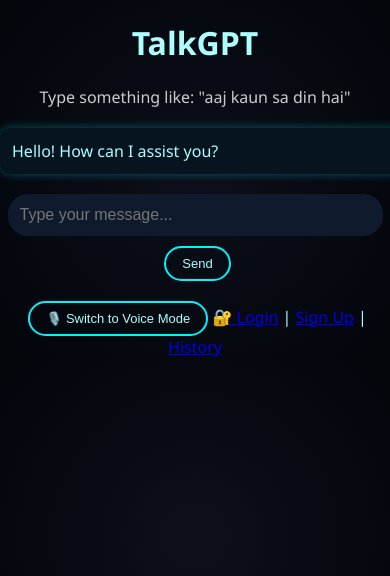
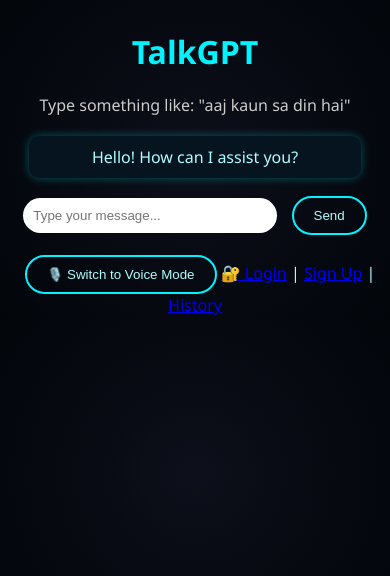
Before and after one commit to sohailk-cpu/SparxAI, a Flask app: page / in a window 390 px wide. Shown: the top 576 px of the page. Run offline with Flask 3, Linux system fonts and the light colour scheme.

Commit message:
Update style.css

```diff
--- a/static/style.css
+++ b/static/style.css
@@ -7,31 +7,9 @@ body {
   text-align: center;
 }
 
-.logo {
-  width: 120px;       /* ya 100px if too big */
-  height: auto;
-  margin: 20px auto;   /* center + spacing */
-  display: block;
-  border-radius: 10px; /* optional round edges */
-}
-
-.container {
-  padding-top: 60px;
-  padding-left: 15px;
-  padding-right: 15px;
-}
-
-.header h1 {
-  font-size: 36px;
+h1 {
+  margin-top: 30px;
   color: #00f4ff;
-  letter-spacing: 2px;
-  margin-bottom: 10px;
-}
-
-.subtitle {
-  font-size: 16px;
-  color: #4dd0e1;
-  margin-bottom: 30px;
 }
 
 .chat-area {
@@ -39,42 +17,33 @@ body {
 }
 
 .chat-response {
+  background: #061420;
   margin: 10px auto;
-  width: 100%;
-  max-width: 600px;
-  padding: 12px;
-  background: #061420;
+  width: 80%;
+  padding: 10px;
   border-radius: 10px;
   box-shadow: 0 0 10px #00f4ff55;
-  font-size: 16px;
-  text-align: left;
-  word-wrap: break-word;
 }
 
-#chat-input {
-  padding: 12px;
-  width: 90%;
-  max-width: 500px;
-  margin-top: 10px;
+#chat-input,
+#voice-input {
+  padding: 10px;
+  width: 60%;
   border: none;
   border-radius: 20px;
   outline: none;
-  font-size: 16px;
-  background-color: #0f1b2d;
-  color: #aefeff;
+  margin-top: 10px;
 }
 
 button {
   padding: 10px 20px;
-  margin-top: 10px;
-  margin-left: 5px;
+  margin-left: 10px;
   border: 2px solid #00f4ff;
   background-color: transparent;
   color: #aefeff;
   border-radius: 20px;
   cursor: pointer;
   transition: 0.3s;
-  font-size: 14px;
 }
 
 button:hover {
@@ -84,38 +53,17 @@ button:hover {
 
 .mic-wrapper {
   margin: 40px auto;
-  width: 120px;
-  height: 120px;
+  width: 140px;
+  height: 140px;
   border-radius: 50%;
   background: rgba(0, 255, 255, 0.05);
   display: flex;
   justify-content: center;
   align-items: center;
-  box-shadow: 0 0 30px #00f4ff88;
+  box-shadow: 0 0 40px #00f4ff88;
 }
 
 .mic-icon {
-  width: 290px;
+  width: 70px;
   filter: drop-shadow(0 0 10px #00f4ff);
 }
-
-/* Responsive tweaks */
-@media (max-width: 600px) {
-  .header h1 {
-    font-size: 28px;
-  }
-  .subtitle {
-    font-size: 14px;
-  }
-  .mic-wrapper {
-    width: 100px;
-    height: 100px;
-  }
-  .mic-icon {
-    width: 50px;
-  }
-  button {
-    font-size: 13px;
-    padding: 8px 16px;
-  }
-}
```
